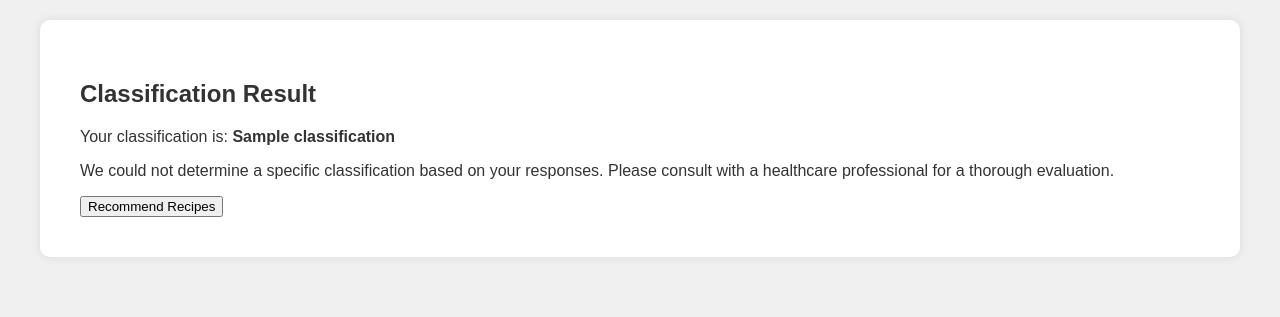
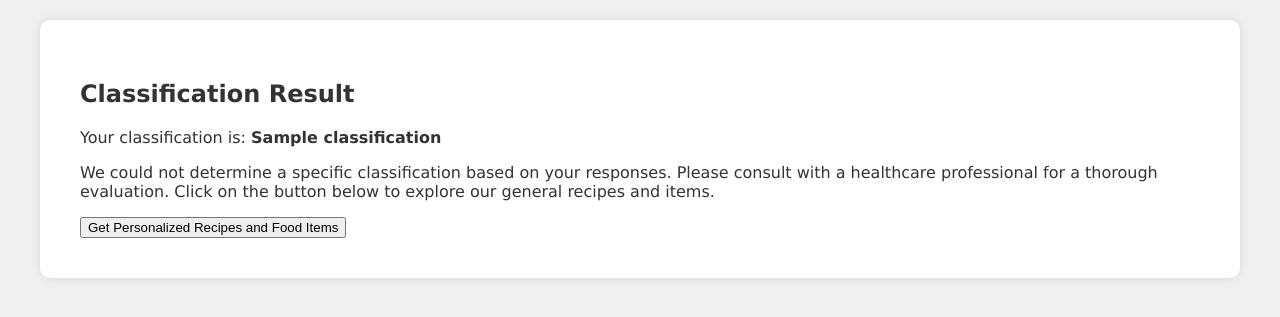
Before and after one commit to Shullyd7/Recipe_Recommender_System, a Django app: template recommender/templates/classification_result.html in a window 1280 px wide. Shown: the part 57-374 px from the top of the page. Run offline with Django 3.2, Linux system fonts and the light colour scheme; the template is opened without the code that fills it: most values are stand-ins (such as "Sample title", 1, 10 or a date in 2020).

Commit message:
Added Fonts to Templates

```diff
--- a/recommender/templates/classification.html
+++ b/recommender/templates/classification.html
@@ -3,8 +3,8 @@
 {% block title %}Diabetes Classification{% endblock %}
 
 {% block content %}
-<section class="content-section">
-    <h2>Classify Your Diabetes Type</h2>
+<section class="content-section" style="font-family: 'Lucida Sans', 'Trebuchet MS', 'Georgia', serif;">
+    <h2>Assess Your Diabetes Risk</h2>
     <form id="classificationForm" action="/recipes/classify/" method="POST">
         {% csrf_token %}
         <div class="question">
--- a/recommender/templates/classification_result.html
+++ b/recommender/templates/classification_result.html
@@ -3,26 +3,26 @@
 {% block title %}Classification Result{% endblock %}
 
 {% block content %}
-<section class="content-section">
+<section class="content-section" style="font-family: 'Lucida Sans', 'Trebuchet MS', 'Georgia', serif;">
     <h2>Classification Result</h2>
     <p>Your classification is: <strong>{{ classification }}</strong></p>
 
     {% if classification == 'Type 1 Diabetes' %}
-        <p>Based on your responses, you are classified as having Type 1 Diabetes. This type is characterized by autoimmune destruction of insulin-producing cells, and it often requires insulin therapy.</p>
+        <p>Based on your responses, you are classified as having Type 1 Diabetes. This type is characterized by autoimmune destruction of insulin-producing cells, and it often requires insulin therapy. Click on the button below to get personalized food recipes and items suitable for managing Type 1 Diabetes.</p>
     {% elif classification == 'Type 2 Diabetes' %}
-        <p>Based on your responses, you are classified as having Type 2 Diabetes. This type is commonly associated with insulin resistance and is often managed with lifestyle changes and medication.</p>
+        <p>Based on your responses, you are classified as having Type 2 Diabetes. This type is commonly associated with insulin resistance and is often managed with lifestyle changes and medication. Click on the button below to get personalized food recipes and items suitable for managing Type 2 Diabetes.</p>
     {% elif classification == 'Pre-Diabetic' %}
-        <p>Based on your responses, you are classified as Pre-Diabetic. This stage indicates elevated blood glucose levels that are not high enough to be classified as diabetes, but lifestyle changes are recommended to prevent progression.</p>
+        <p>Based on your responses, you are classified as Pre-Diabetic. This stage indicates elevated blood glucose levels that are not high enough to be classified as diabetes, but lifestyle changes are recommended to prevent progression. Click on the button below to get personalized food recipes and items that can help manage and improve your condition.</p>
     {% elif classification == 'Healthy' %}
-        <p>Based on your responses, you have a clean bill of health. Your current health status does not indicate diabetes or pre-diabetes. Keep up with a healthy lifestyle to maintain your health.</p>
+        <p>Based on your responses, you have a clean bill of health. Your current health status does not indicate diabetes or pre-diabetes. Keep up with a healthy lifestyle to maintain your health. Click on the button below to explore recipes and items that can help you maintain your well-being.</p>
     {% else %}
-        <p>We could not determine a specific classification based on your responses. Please consult with a healthcare professional for a thorough evaluation.</p>
+        <p>We could not determine a specific classification based on your responses. Please consult with a healthcare professional for a thorough evaluation. Click on the button below to explore our general recipes and items.</p>
     {% endif %}
 
     <form action="{% url 'recommendation' %}" method="post">
         {% csrf_token %}
         <input type="hidden" name="diabetes_type" value="{{ classification }}">
-        <button type="submit" class="recommend-btn">Recommend Recipes</button>
+        <button type="submit" class="recommend-btn">Get Personalized Recipes and Food Items</button>
     </form>
 </section>
 {% endblock %}
```
